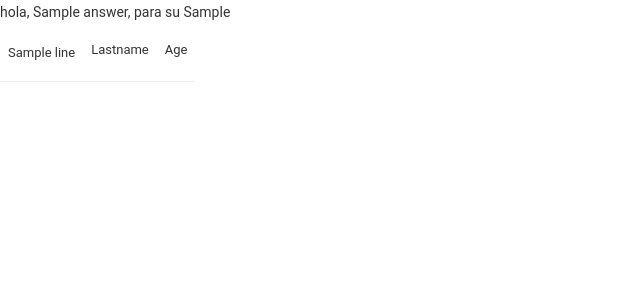
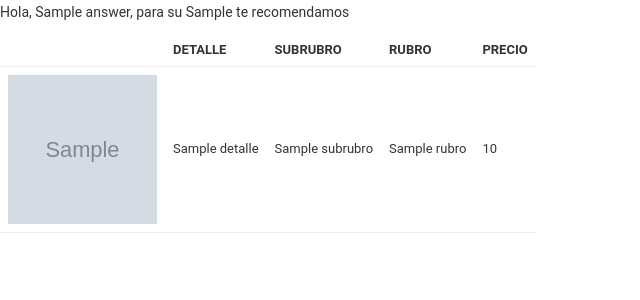
Before and after one commit to jobiols/docker-django-pets, a Django app: template django_app/pet_test/templates/pet_test/respuesta.html in a window 1280 px wide. Shown: the top 300 px of the page, without its empty margins (0-640 px from the left). Run offline with Django 3.2, Linux system fonts and the light colour scheme; the template is opened without the code that fills it: most values are stand-ins (such as "Sample title", 1, 10 or a date in 2020); grey boxes marked "Sample" are stand-in pictures.

Commit message:
[ADD]  mostrar datos al final (todavia no estan filtrados)

```diff
--- a/django_app/pet_test/models.py
+++ b/django_app/pet_test/models.py
@@ -7,8 +7,9 @@ class UploadedFiles(models.Model):
 
 class Guests(models.Model):
     name = models.CharField(max_length=200)
-    date = models.DateTimeField('date registered')
+    location = models.CharField(max_length=200)
     email = models.CharField(max_length=200)
+    date = models.DateTimeField(auto_now_add=True)
 
     def __str__(self):
             return self.name
@@ -36,3 +37,6 @@ class ImportedData(models.Model):
     TITUMELI = models.CharField(max_length=200, blank=True,null=True)
     GRUPO_RECA = models.CharField(max_length=200, blank=True,null=True)
     DESC_LAR = models.CharField(max_length=200, blank=True,null=True)
+
+    def __str__(self):
+            return self.CODIGO
--- a/django_app/pet_test/templates/pet_test/respuesta.html
+++ b/django_app/pet_test/templates/pet_test/respuesta.html
@@ -2,16 +2,31 @@
 {% load static %}
 
 <link rel="stylesheet" type="text/css" href="{% static 'pet_test/base.css' %}" />
+<style type="text/css">
+  td {
+      vertical-align: middle;
+  }
+</style>
 
-<p>hola, {{ answer.name }}, para su {{ answer.pet_class }}</p>
+
+<p>Hola, {{ answer.name }}, para su {{ answer.pet_class }} te recomendamos</p>
 
 {% csrf_token %}
 <table>
-{% for line in answer.list %}
   <tr>
-    <td><p>{{ line }}</p></td>
-    <td>Lastname</td>
-    <td>Age</td>
+    <td></td>
+    <th>DETALLE</th>
+    <th>SUBRUBRO</th>
+    <th>RUBRO</th>
+    <th>PRECIO</th>
+  </tr>
+{% for rec in answer.ImportedData %}
+  <tr>
+    <td><img src="{{ rec.URLFOTO1 }}" alt="" width="149" height="149" /></td>
+    <td>{{ rec.DETALLE }}</td>
+    <td>{{ rec.SUBRUBRO }}</td>
+    <td>{{ rec.RUBRO }}</td>
+    <td>{{ rec.PRECIO }}</td>
   </tr>
 {% endfor %}
 </table>
```
Also changed, not shown: django_app/pet_test/views.py (+11 -8 lines), django_app/db.sqlite3.
